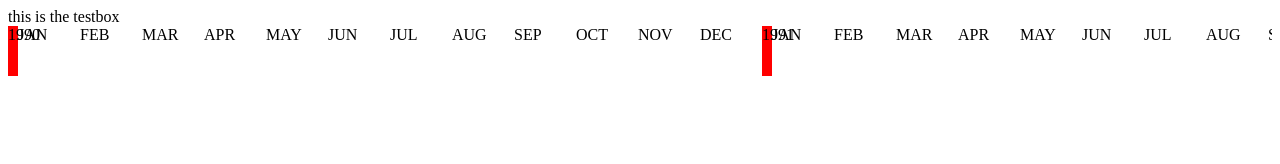
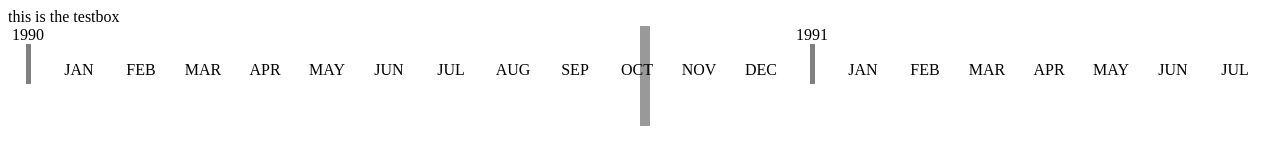
Before and after one commit to ammanvedi/LineTime.js, a plain HTML site: page index.html in a window 1280 px wide. Drawn offline with Linux system fonts and the light colour scheme.

Commit message:
added scroll event

```diff
--- a/TimelineStyle.css
+++ b/TimelineStyle.css
@@ -1,28 +1,51 @@
 .tl_holder
 {
 	width: 100%;
-	height: 50px;
+	height: 100px;
+	overflow-y: visible;
+	position: relative;
+}
+
+#tl_marker
+{
+	position: absolute;
+	width: 10px;
+	background-color: black;
+	height: 100%;
+	opacity: 0.4;
+	left:50%;
+	top:0px;
 }
 
 .tl_inner
 {
-	height: 50px;
+	height: 90px;
 	overflow-x: scroll;
 	white-space: nowrap;
+	overflow-y: visible;
 }
 
 .tl_year
 {
-	width: 10px;
+	width: 40px;
 	height: 100%;
-	background-color: red;
 	display: inline-block;
+	text-align: center;
+	vertical-align: middle;
+}
+
+.tl_yearline
+{
+	width: 5px;
+	height: 40px;
+	background-color: gray;
+	margin: 0 auto;
 }
 
 .tl_month
 {
 	width: 62px;
-	height: 100%;
+	height: 30px;
 	display: inline-block;
 
 
@@ -32,6 +55,7 @@
 {
 	width: 100%;
 	height: 30%;
+	text-align: center;
 }
 
 .tl_monthday
--- a/timeline.js
+++ b/timeline.js
@@ -14,24 +14,61 @@ function Timeline(startDate, endDate){
 		console.log(this.enddate);
 		$("body").append("<div class='tl_holder'></div>");
 		$(".tl_holder").append("<div class='tl_inner'></div>");
+		$(".tl_holder").append("<div id='tl_marker'></div>");
+		$(".tl_inner").scroll(this.scrollStop);
 
 		for(var x = 0; x < this.enddate - this.startdate; x++)
 		{
-			//console.log('x ' + x);
-			//iterates number of years
-			//add year marker
 			var year = this.startdate + x;
-			$(".tl_inner").append("<div class='tl_year'>" + year +"</div>")
-			//for each month of the year add divs for each day
+			$(".tl_inner").append("<div class='tl_year'>" + year +"<div class='tl_yearline'></div></div>")
 			for(var i=0; i< 12; i++)
 			{
-				//console.log('i ' + i + ' ' + this.months[i]);
 				$(".tl_inner").append("<div class='tl_month " + year + " " + this.months[i] + "'></div>");
 				$(".tl_month." + year +"." + this.months[i]).append("<div class='tl_monthname'>" + this.months[i] +"</div>");
-				//$(".tl_month").append("<div class='tl_monthdays'></div>");
-				//for each month
 
 			}
 		}
 	}
+
+
+
+
+	this.scrollStop = function()
+	{
+
+		var isElementInViewport = function(el) {
+
+	    if (typeof jQuery === "function" && el instanceof jQuery) {
+	        el = el[0];
+	    }
+
+	    var rect = el.getBoundingClientRect();
+
+	    return (
+	        rect.top >= 0 &&
+	        rect.left >= 0 &&
+	        rect.bottom <= (window.innerHeight || document.documentElement.clientHeight) && /*or $(window).height() */
+	        rect.right <= (window.innerWidth || document.documentElement.clientWidth) /*or $(window).width() */
+	    );
+		}
+//		console.log(typeof $(".tl_month"));
+//		console.log($(".tl_month"))
+		console.log(this);
+		var fp = this.isElementInViewport;
+		var x = new Array();
+		$(".tl_month").each(function(idx){
+
+			if(isElementInViewport(this))
+			{
+				//the el is in the vp can be processed
+				x.push(this);
+			}
+
+		});
+			if(x.length != 0)
+			{
+				console.log(x);
+			}
+
+	}
 }
```
